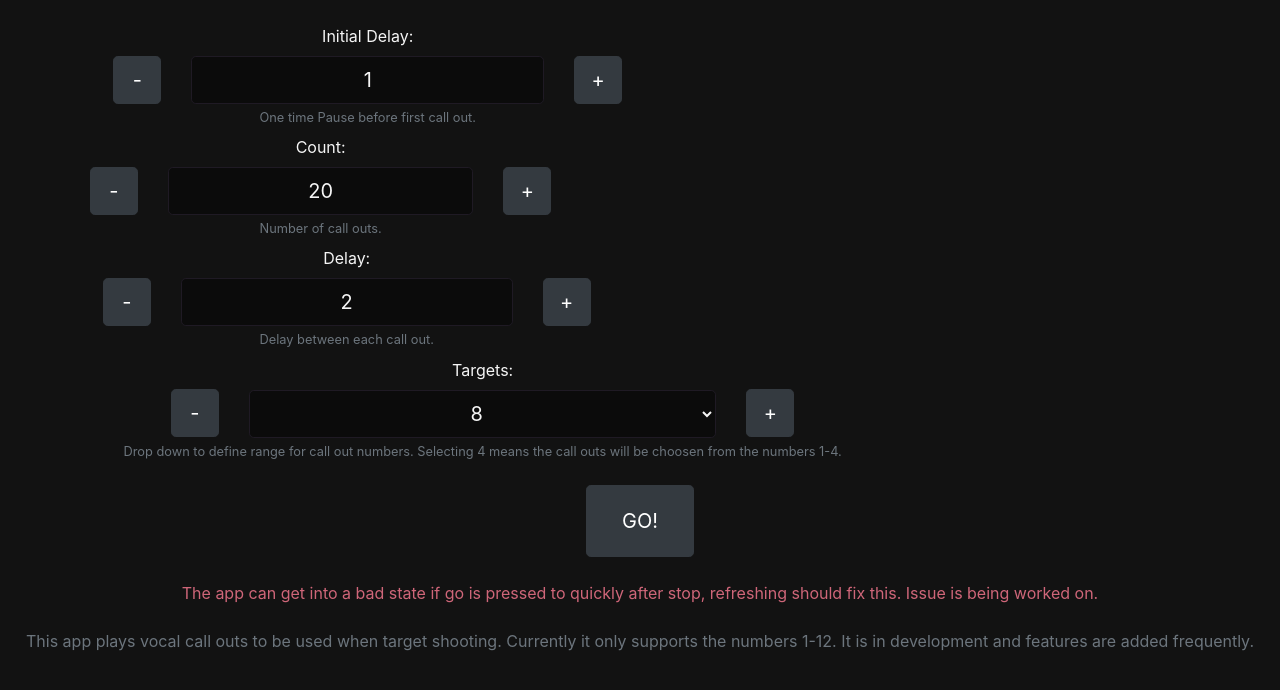
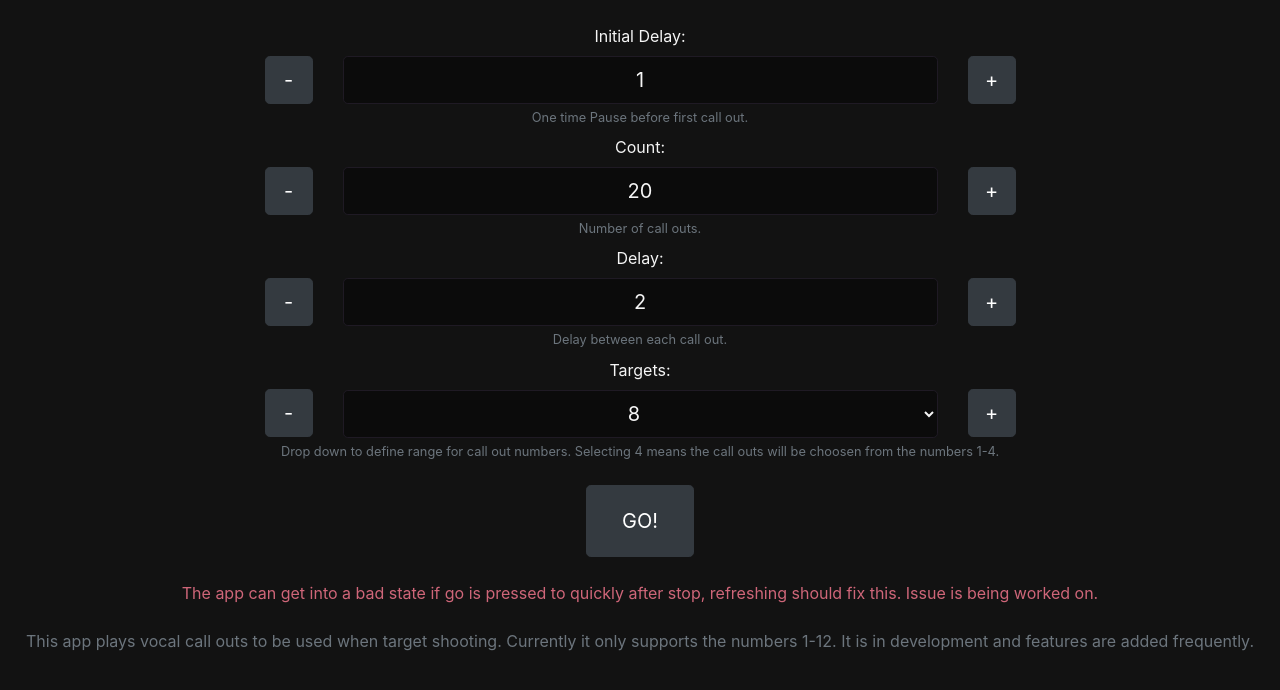
Before and after one commit to Tmidge/range-buddy, a React (Create React App) app: page / in a window 1280 px wide. Shown: the top 690 px of the page. Built offline with nearby package versions, Linux system fonts and the light colour scheme.

Commit message:
I broke it, but this un breaks the styles on desktop.

```diff
--- a/src/App.scss
+++ b/src/App.scss
@@ -3,6 +3,10 @@
   text-align: center;
   background-color: #121212;
   height: 100vh;
+  .row {
+    margin: 0;
+    width: 100%;
+  }
 }
 
 .target-info {
```
